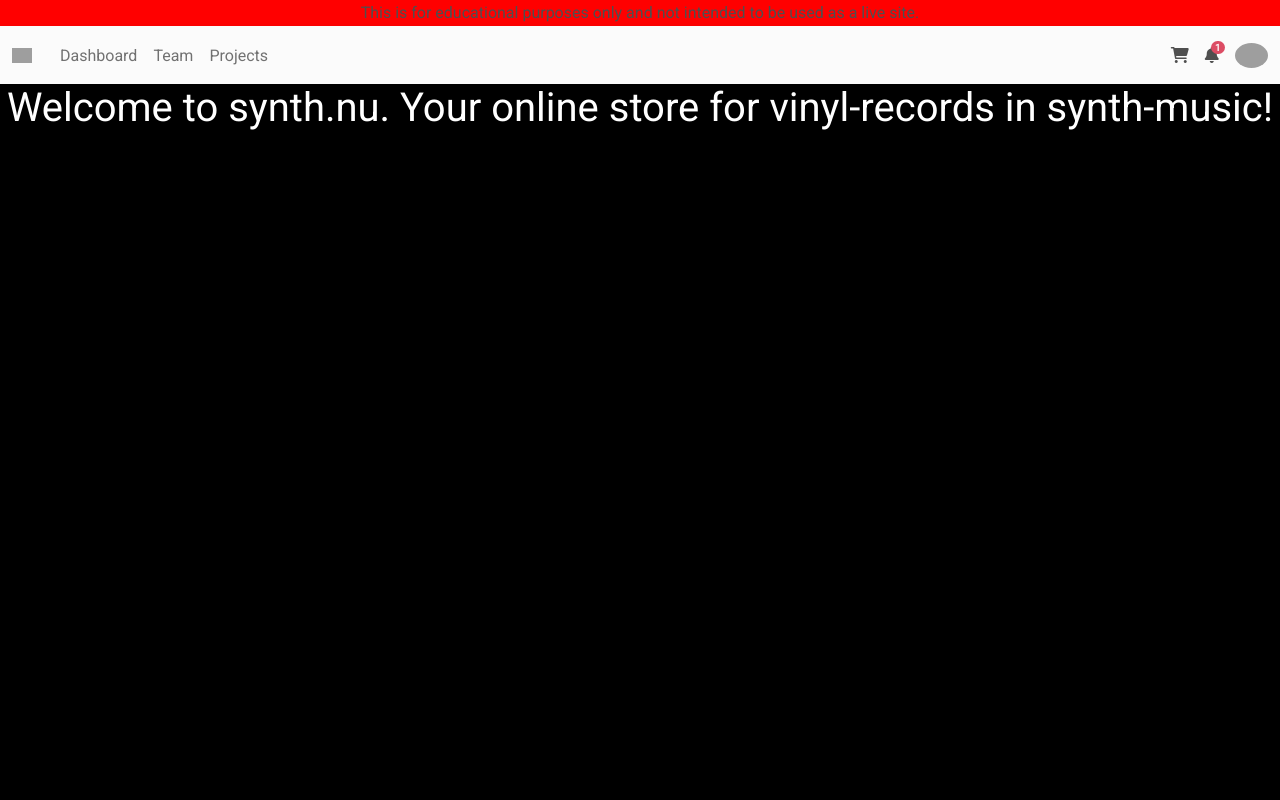
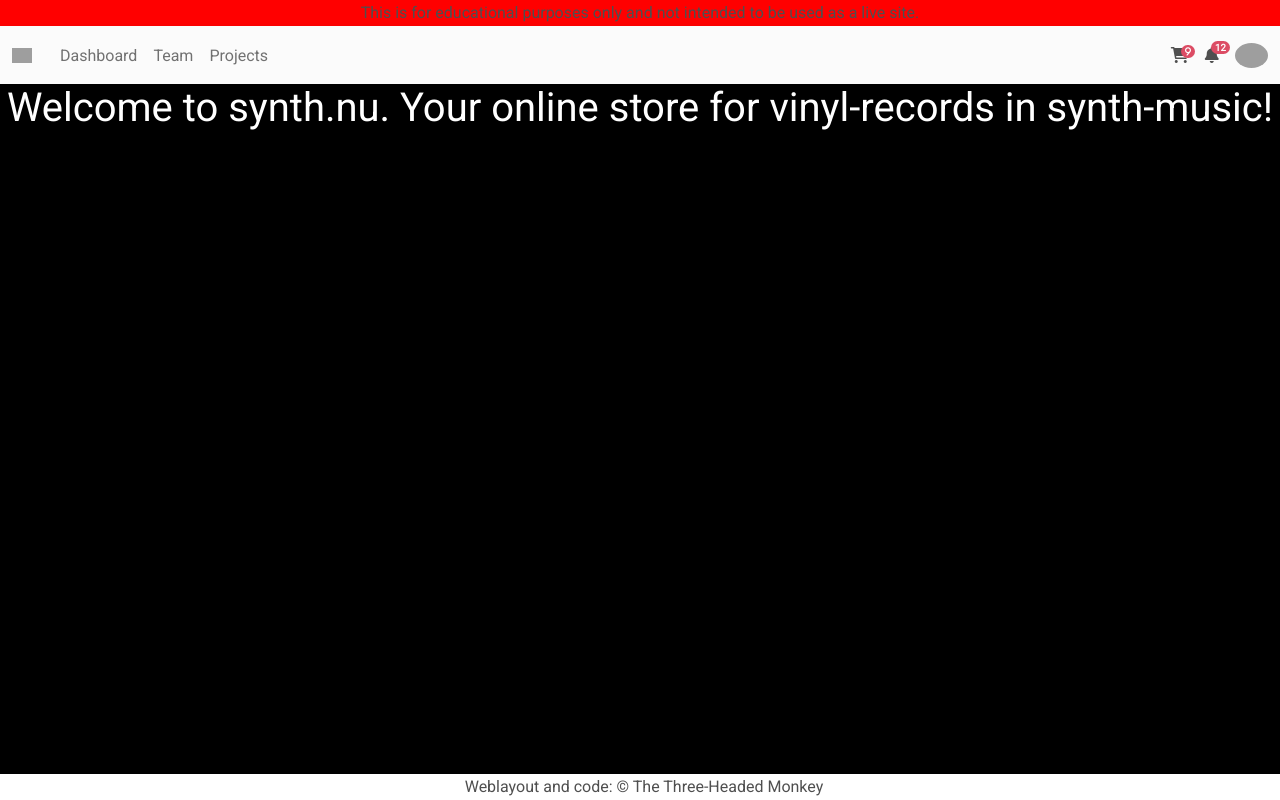
Before and after one commit to jonthorell/synth-nu-vinyl-store, a Django app: page / in a window 1280 px wide. Run offline with Django 3.2, Linux system fonts and the light colour scheme; some libraries are stand-ins or nearby versions; grey boxes are pictures that could not be loaded.

Commit message:
Update: added footer.html with copyright info. Prepared js-file to update notifications and shopping back icon with number-badge using jquery

```diff
--- a/static/javascript/script.js
+++ b/static/javascript/script.js
@@ -19,3 +19,6 @@ const basicInstances = [
     'alert-light',
     'alert-dark',
 ];
+
+$("#cart").text("9");
+$("#notification").text("12");
--- a/templates/base.html
+++ b/templates/base.html
@@ -14,19 +14,26 @@
     <meta name="author" content="Jonas Thorell">
 
     {% block extra_css %}
+    {% comment %}
     <!-- font awsome -->
+    {% endcomment %}
     <link rel="stylesheet" href="https://cdnjs.cloudflare.com/ajax/libs/font-awesome/6.0.0/css/all.min.css">
+    {% comment %}
     <!-- materialize bootstrp -->
+    {% endcomment %}
     <link rel="stylesheet" href="{% static 'css/mdb.min.css' %}" type="text/css">
+    {% comment %}
     <!-- summernote  -->
-    <link href="https://cdn.jsdelivr.net/npm/summernote@0.8.20/dist/summernote.min.css" rel="stylesheet">
+    <!--<link href="https://cdn.jsdelivr.net/npm/summernote@0.8.20/dist/summernote.min.css" rel="stylesheet">-->
+    {% endcomment %}
     {% endblock %}
 
     <link rel="stylesheet" href="{% static 'css/style.css' %}" type="text/css">
     <link rel='shortcut icon' type='image/x-icon' href="{% static 'icons/favicon.ico' %}">
 
-
+    {% comment %}
     <!-- default title. Will be overwritten by specific pages -->
+    {% endcomment %}
     <title>Synth.nu: {% block title %}Default Title{% endblock %}</title>
     {% block extra_head %}
     {% endblock %}
@@ -49,16 +56,23 @@
         {% endblock %}
     </main>
 
+    {% include 'includes/footer.html' %}
 
     {% block onload_js %}
+    {% comment %}
     <!-- MDB -->
+    {% endcomment %}
     <script src="{% static 'javascript/mdb.min.js' %}">
     </script>
+    {% comment %}
+    <!-- jquery -->
+    {% endcomment %}
+    <script src="https://code.jquery.com/jquery-3.5.1.min.js"></script>
+    {% comment %}
+    <!-- summernote -->
+    <!--<script src="https://cdn.jsdelivr.net/npm/summernote@0.8.20/dist/summernote.min.js"></script>-->
+    {% endcomment %}
 
-    <!-- summernote -->
-    <!--<script src="https://code.jquery.com/jquery-3.5.1.min.js"></script>
-    <script src="https://cdn.jsdelivr.net/npm/summernote@0.8.20/dist/summernote.min.js"></script>-->
-    <!--my custom script -->
     <script src="{% static 'javascript/script.js' %}">
     </script>
     {% endblock %}
--- /dev/null
+++ b/templates/includes/footer.html
@@ -0,0 +1,23 @@
+{% load static %}
+
+<footer>
+    <div id="copyright" class="container-fluid d-none d-md-block me-auto mb-2 mb-lg-0 text-center">
+            &nbsp;
+                Weblayout and code: &copy; The Three-Headed Monkey
+    </div>
+
+    <!-- social media icons -->
+
+    <!--<a href="https://twitter.com/search?q=amiga%201200&src=typed_query&f=top" target="_blank" rel="noopener" aria-label="Twitter - opens in new tab" class="d-none d-sm-block">
+        <img src="{% static 'icons/twitter-square-color-icon.svg' %}" alt="Twitter icon" class="social-icon" width="50" height="50">
+    </a>
+    <a href="https://www.youtube.com/results?search_query=amiga+1200" target="_blank" rel="noopener" aria-label="Youtube - opens in new tab" class="d-none d-sm-block">
+        <img src="{% static 'icons/youtube-square-color-icon.svg' %}" alt="YouTube icon" class="social-icon" width="50" height="50">
+    </a>
+    <a href="https://www.facebook.com/groups/CommodoreAmiga" target="_blank" rel="noopener" aria-label="Facebook - opens in new tab" class="d-none d-sm-block">
+        <img src="{% static 'icons/facebook-square-color-icon.svg' %}" alt="Facebook icon" class="social-icon" width="50" height="50">
+    </a>
+    <a href="https://github.com/jonthorell/RetroLoversUnited" target="_blank" rel="noopener" aria-label="Github - opens in new tab" class="d-none d-sm-block">
+        <img src="{% static 'icons/github-icon.svg' %}" alt="GitHub icon" class="social-icon" width="50" height="50">
+    </a>-->
+</footer>
--- a/templates/includes/header.html
+++ b/templates/includes/header.html
@@ -43,7 +43,9 @@
             <div class="d-flex align-items-center">
                 <!-- Icon -->
                 <a class="text-reset me-3" href="#">
-                    <i class="fas fa-shopping-cart"></i>
+                    <i class="fas fa-shopping-cart">
+                        <span class="badge rounded-pill badge-notification bg-danger" id="cart"></span>
+                    </i>
                 </a>
 
                 <!-- Notifications -->
@@ -55,7 +57,7 @@
                        data-mdb-toggle="dropdown"
                        aria-expanded="false">
                         <i class="fas fa-bell"></i>
-                        <span class="badge rounded-pill badge-notification bg-danger">1</span>
+                        <span class="badge rounded-pill badge-notification bg-danger" id="notification">1</span>
                     </a>
                     <ul class="dropdown-menu dropdown-menu-end"
                         aria-labelledby="navbarDropdownMenuLink">
```
